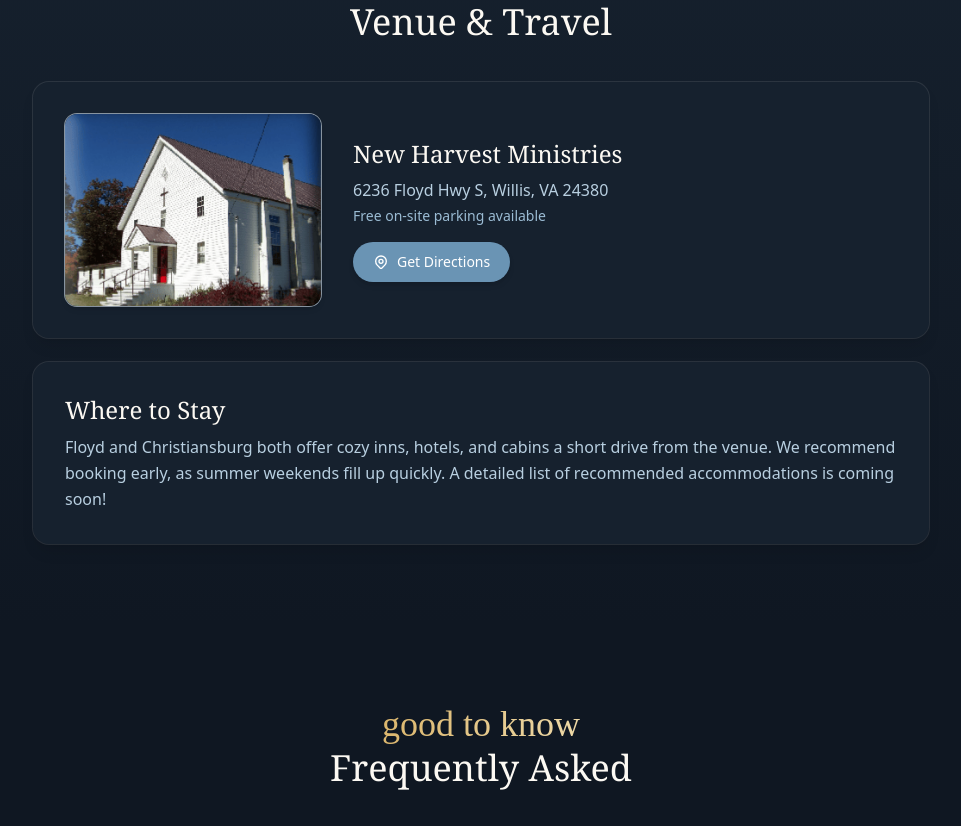
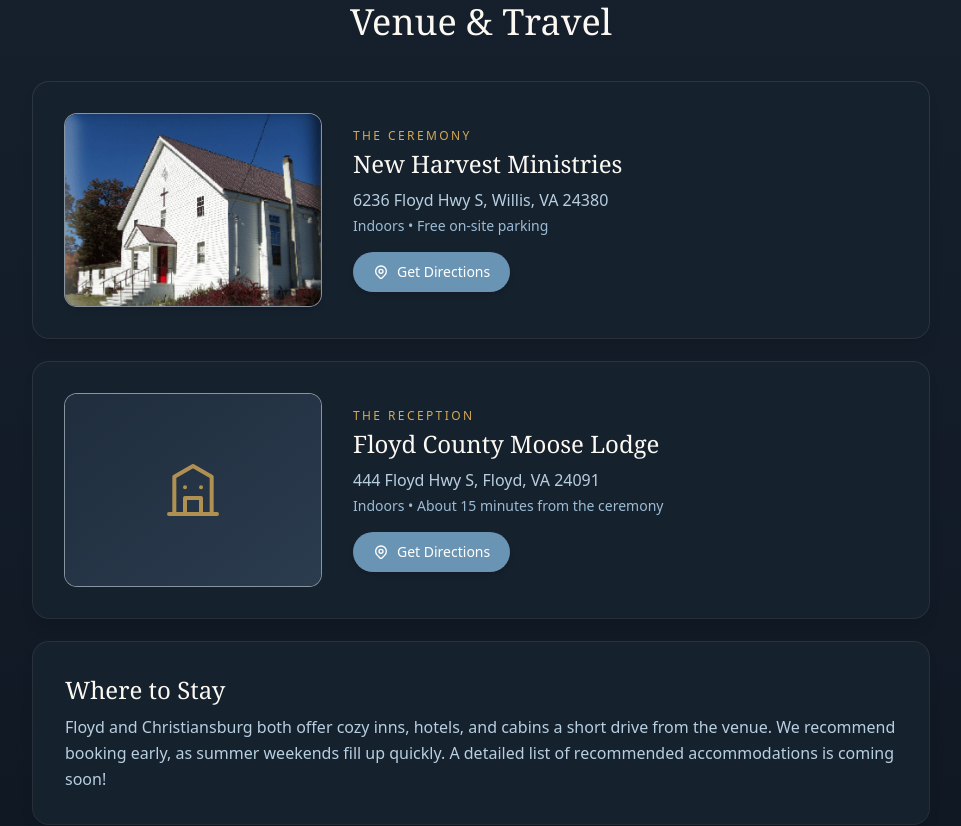
Before and after one commit to beast447/WeddingApp, a React (Vite) app: page / in a window 1280 px wide. Shown: the part 3723-4549 px from the top of the page, without its empty margins (159-1120 px from the left). Built offline with nearby package versions, Linux system fonts and the light colour scheme; no server answers.

Commit message:
Add reception venue + correct ceremony to indoors
- Ceremony is indoors (fix FAQ); add Floyd County Moose Lodge as the
  reception venue with directions; label both venues; add a FAQ entry

Co-Authored-By: Claude Opus 4.8 <noreply@anthropic.com>

```diff
--- a/src/pages/Home.tsx
+++ b/src/pages/Home.tsx
@@ -67,11 +67,15 @@ const faqs = [
   },
   {
     q: 'What should I wear?',
-    a: 'Formal attire, please — suits and cocktail or evening dresses. Bring a light layer for the outdoor evening.',
+    a: 'Formal attire, please — suits and cocktail or evening dresses.',
   },
   {
     q: 'Is the ceremony indoors or outdoors?',
-    a: 'The ceremony will be outdoors (weather permitting), with the reception following indoors. Bring a light layer for the evening.',
+    a: 'Both the ceremony and reception are indoors, so you’ll be comfortable rain or shine.',
+  },
+  {
+    q: 'Is the reception at a different location?',
+    a: 'Yes — the ceremony is at New Harvest Ministries in Willis, and the reception follows at the Floyd County Moose Lodge in Floyd, about a 15-minute drive away.',
   },
   {
     q: 'Where do I park?',
@@ -282,11 +286,41 @@ export default function Home() {
                 />
               </div>
               <div className="text-center md:text-left">
+                <p className="text-gold-600 dark:text-gold-400 text-xs uppercase tracking-[0.2em] mb-1">The Ceremony</p>
                 <h3 className="font-serif text-2xl text-sage-800 dark:text-cream-100 mb-2">New Harvest Ministries</h3>
                 <p className="text-sage-600 dark:text-sage-300 mb-1">6236 Floyd Hwy S, Willis, VA 24380</p>
-                <p className="text-sage-500 dark:text-sage-400 text-sm mb-4">Free on-site parking available</p>
+                <p className="text-sage-500 dark:text-sage-400 text-sm mb-4">Indoors • Free on-site parking</p>
                 <a
                   href="https://www.google.com/maps/search/?api=1&query=New+Harvest+Ministries+6236+Floyd+Hwy+S+Willis+VA+24380"
+                  target="_blank"
+                  rel="noopener noreferrer"
+                  className="btn-shine inline-flex items-center gap-2 px-5 py-2.5 bg-sage-600 hover:bg-sage-700 text-white text-sm font-medium rounded-full shadow-md transition-all"
+                >
+                  <svg className="w-4 h-4" fill="none" stroke="currentColor" viewBox="0 0 24 24">
+                    <path strokeLinecap="round" strokeLinejoin="round" strokeWidth={2} d="M17.657 16.657L13.414 20.9a2 2 0 01-2.827 0l-4.244-4.243a8 8 0 1111.314 0z" />
+                    <path strokeLinecap="round" strokeLinejoin="round" strokeWidth={2} d="M15 11a3 3 0 11-6 0 3 3 0 016 0z" />
+                  </svg>
+                  <span>Get Directions</span>
+                </a>
+              </div>
+            </div>
+          </div>
+
+          {/* Reception Venue */}
+          <div className="hover-lift bg-white dark:bg-night-800 rounded-2xl p-6 sm:p-8 shadow-lg ring-1 ring-sage-100 dark:ring-white/10 mb-6">
+            <div className="flex flex-col md:flex-row items-center gap-6 sm:gap-8">
+              <div className="w-full md:w-64 h-48 shrink-0 rounded-xl bg-gradient-to-br from-sage-100 to-cream-100 dark:from-night-700 dark:to-night-600 flex items-center justify-center ring-1 ring-sage-200/60">
+                <svg className="w-16 h-16 text-sage-500 dark:text-gold-400/80" fill="none" stroke="currentColor" viewBox="0 0 24 24">
+                  <path strokeLinecap="round" strokeLinejoin="round" strokeWidth={1.5} d="M3 21h18M5 21V7l7-4 7 4v14M9 21v-6h6v6M9 11h.01M15 11h.01" />
+                </svg>
+              </div>
+              <div className="text-center md:text-left">
+                <p className="text-gold-600 dark:text-gold-400 text-xs uppercase tracking-[0.2em] mb-1">The Reception</p>
+                <h3 className="font-serif text-2xl text-sage-800 dark:text-cream-100 mb-2">Floyd County Moose Lodge</h3>
+                <p className="text-sage-600 dark:text-sage-300 mb-1">444 Floyd Hwy S, Floyd, VA 24091</p>
+                <p className="text-sage-500 dark:text-sage-400 text-sm mb-4">Indoors • About 15 minutes from the ceremony</p>
+                <a
+                  href="https://www.google.com/maps/search/?api=1&query=Floyd+County+Moose+Lodge+444+Floyd+Hwy+S+Floyd+VA+24091"
                   target="_blank"
                   rel="noopener noreferrer"
                   className="btn-shine inline-flex items-center gap-2 px-5 py-2.5 bg-sage-600 hover:bg-sage-700 text-white text-sm font-medium rounded-full shadow-md transition-all"
```
